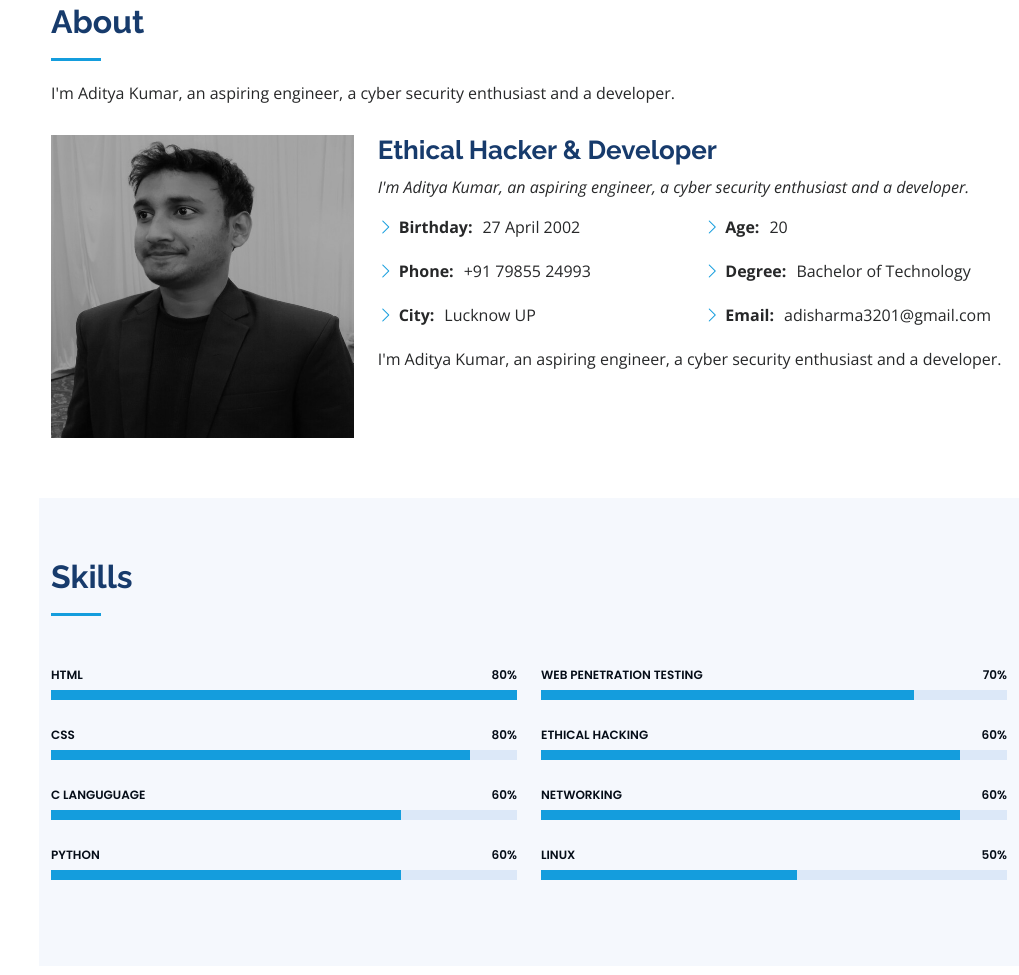
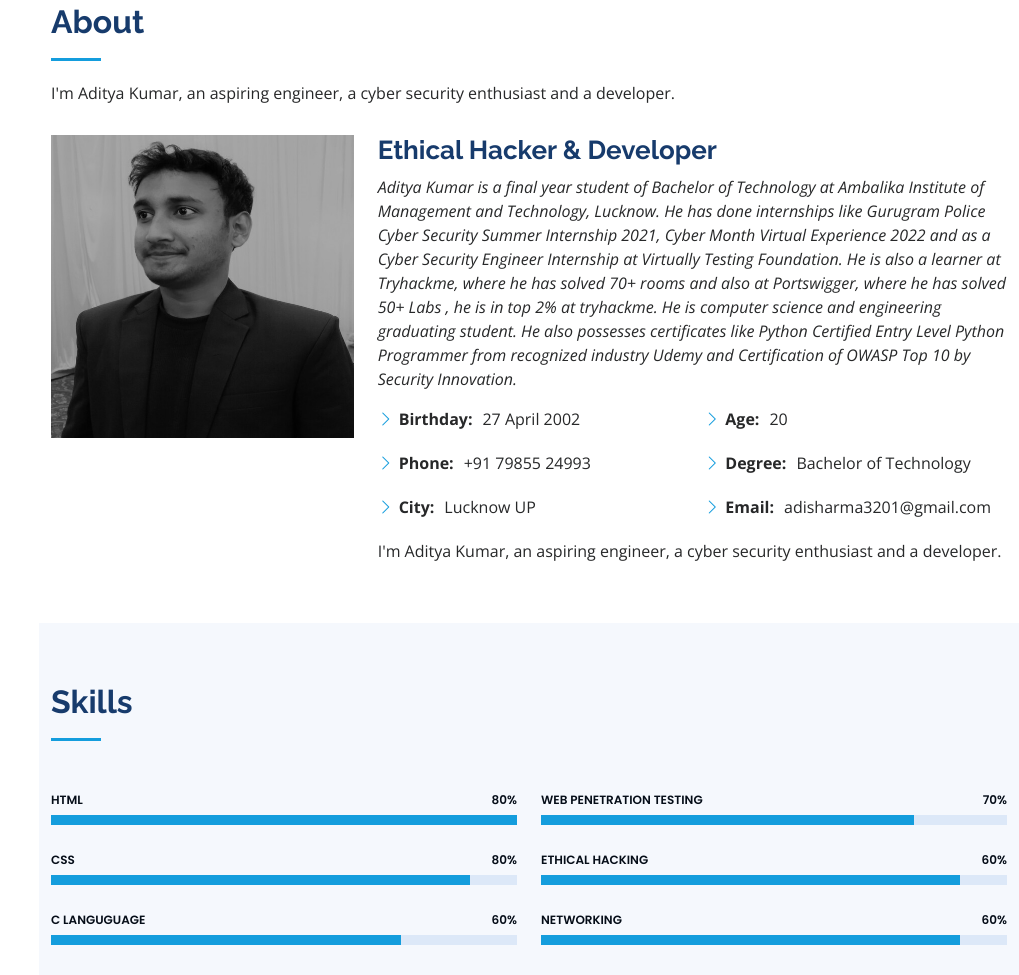
Before and after one commit to beingaksharma/portfolio, a plain HTML site: page index.html in a window 1280 px wide. Shown: the part 857-1832 px from the top of the page, without its empty margins (261-1280 px from the left). Drawn offline with nearby package versions, Linux system fonts and the light colour scheme.

Commit message:
Update index.html

```diff
--- a/index.html
+++ b/index.html
@@ -94,7 +94,7 @@
           <div class="col-lg-8 pt-4 pt-lg-0 content" data-aos="fade-left">
             <h3>Ethical Hacker &amp; Developer</h3>
             <p class="fst-italic">
-              I'm Aditya Kumar, an aspiring engineer, a cyber security enthusiast and a developer.
+              Aditya Kumar is a final year student of Bachelor of Technology at Ambalika Institute of Management and Technology, Lucknow. He has done internships like Gurugram Police Cyber Security Summer Internship 2021, Cyber Month Virtual Experience 2022 and as a Cyber Security Engineer Internship at Virtually Testing Foundation. He is also a learner at Tryhackme, where he has solved 70+ rooms and also at Portswigger, where he has solved 50+ Labs , he is in top 2% at tryhackme. He is computer science and engineering graduating student. He also possesses certificates like Python Certified Entry Level Python Programmer from recognized industry Udemy and Certification of OWASP Top 10 by Security Innovation.
             </p>
             <div class="row">
               <div class="col-lg-6">
```
